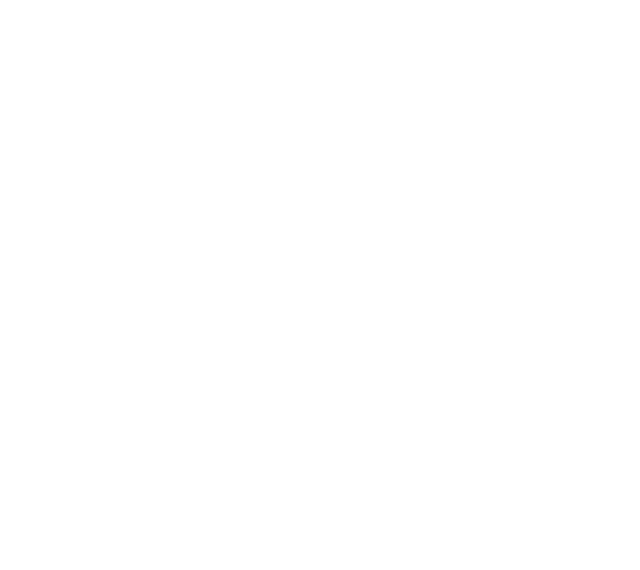
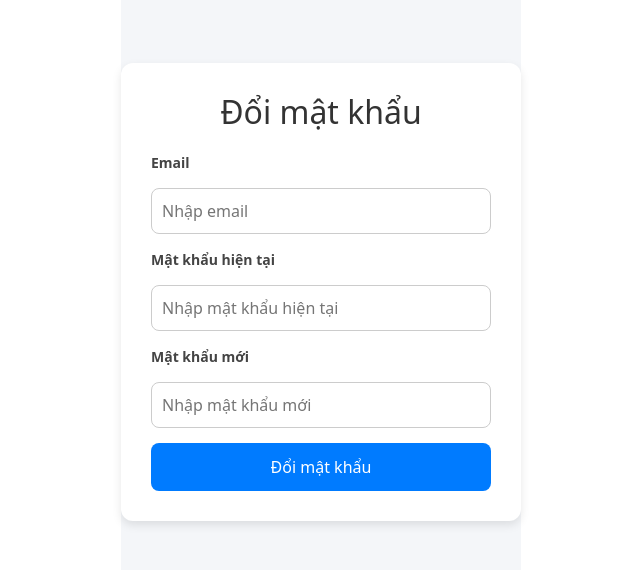
Before and after one commit to ducle322002/fe_SEP490, a React (Vite) app: page /changepass in a window 1280 px wide. Before the commit this address had no page. Shown: the part 140-710 px from the top of the page, without its empty margins (319-959 px from the left). Built offline with nearby package versions, Linux system fonts and the light colour scheme.

Commit message:
change password and ban account

```diff
--- a/src/App.jsx
+++ b/src/App.jsx
@@ -6,6 +6,7 @@
 
 import AdminDashboard from './pages/admin/AdminDashboard';
 import CreateAccount from './pages/admin/CreateAccount';
+import ChangePass from './pages/changePass/ChangePass';
 
 function App() {
 
@@ -17,6 +18,7 @@
         <Routes>
           <Route path="/" element={<Login />} />
           <Route path="/createuser" element={<CreateAccount />} />
+          <Route path="/changepass" element={<ChangePass />} />
           <Route path="/dashbroad" element={<AdminDashboard />} />
         </Routes>
         </BrowserRouter>
--- a/src/pages/admin/AdminDashboard.jsx
+++ b/src/pages/admin/AdminDashboard.jsx
@@ -1,13 +1,51 @@
 import React, { useEffect, useState } from "react";
 import "./AdminDashboard.css";
-import { getAllUsers } from "../../services/userApi";
+import { getAllUsers, toggleUserActive, UpdateUsers } from "../../services/userApi";
 import Navbar from "../../components/Navbar";
+import { useNavigate } from "react-router-dom";
 
 const AdminDashboard = () => {
   const [users, setUsers] = useState([]);
   const [loading, setLoading] = useState(false);
   const [error, setError] = useState("");
-  useEffect(() => {
+  const [showEditAccount, setShowEditAccount] = useState(false);
+  const [Account, setAccount] = useState({});
+  const navigation = useNavigate();
+const handleActive = async(user) => {
+    const newValue = !user.isActive;
+    const confirmMsg = newValue
+    ? `Bạn có chắc muốn mở khóa tài khoản "${user.name}" không?`
+    : `Bạn có chắc muốn khóa (ban) tài khoản "${user.name}" không?`;
+
+  if (!window.confirm(confirmMsg)) return;
+    try {
+
+        await toggleUserActive(user.id, newValue);
+        alert(`Tài khoản đã được ${newValue ? "mở khóa" : "khóa"} thành công!`);
+        fetchUsers();
+    } catch (error) {
+        alert("Cập nhật trạng thái thất bại: " + err.message);
+    }
+    };
+  const handleChange = (e) => {
+    setAccount({
+      ...Account,
+      [e.target.name]: e.target.value,
+    });
+  };
+
+  const handleEditAccount = async (e) => {
+    e.preventDefault();
+    try {
+      await UpdateUsers(Account.id, Account);
+      alert("Update successfully!");
+      setShowEditAccount(false);
+      fetchUsers();
+    } catch (err) {
+      alert("Update failed: " + err.message);
+    }
+  };
+
   const fetchUsers = async () => {
     setLoading(true);
     setError("");
@@ -21,8 +59,19 @@
     }
   };
 
+  useEffect(() => {
     fetchUsers();
   }, []);
+
+  const openEditPopup = (user) => {
+    setAccount(user);
+    setShowEditAccount(true);
+  };
+
+  const closePopup = () => {
+    setShowEditAccount(false);
+    setAccount({});
+  };
 
   return (
     <div className="dashboard-layout">
@@ -30,16 +79,16 @@
       <div className="dashboard-content">
         <div className="header">
           <h2>Quản Lý Tài Khoản</h2>
-          <a href="/createuser"><button className="create-btn">Tạo Tài Khoản</button></a>
+          <input
+            type="text"
+            className="search"
+            placeholder="Tìm kiếm "
+            ></input>
+          <a href="/createuser">
+            <button className="create-btn">Tạo Tài Khoản</button>
+          </a>
         </div>
-        <div className="filter-section">
-          <input type="text" placeholder="tìm kiếm" className="search-input" />
-          <select className="role-filter">
-            <option>All Roles</option>
-            <option>ADMIN</option>
-            <option>USER</option>
-          </select>
-        </div>
+
         {loading && <p className="loading-text">Đang tải dữ liệu...</p>}
         {error && <p className="error-text">{error}</p>}
         {!loading && !error && (
@@ -53,7 +102,7 @@
                   <th>Số Điện Thoại</th>
                   <th>Vai Trò</th>
                   <th>Trạng Thái</th>
-
+                  <th>Hành động</th>
                 </tr>
               </thead>
               <tbody>
@@ -74,15 +123,20 @@
                       <td>{user.roleName}</td>
                       <td>
   <span
-                          className={`status-icon ${
-                            user.isActive ? "active" : "inactive"
-                          }`}
+    className={`status-icon ${user.isActive ? "active" : "inactive"}`}
+    onClick={() => handleActive(user)}
+    style={{ cursor: "pointer" }}
   >
     {user.isActive ? "👁️" : "🚫"}
   </span>
 </td>
                       <td>
-                        <button className="update-btn">Cập nhật</button>
+                        <button
+                          className="update-btn"
+                          onClick={() => openEditPopup(user)}
+                        >
+                          Cập nhật
+                        </button>
                       </td>
                     </tr>
                   ))
@@ -97,13 +151,57 @@
             </table>
           </div>
         )}
-        <div className="pagination">
-          <button className="page-btn">1</button>
-          <button className="page-btn active">2</button>
-          <button className="page-btn">3</button>
+      </div>
 
+
+      {showEditAccount && (
+        <div className="popup-overlay">
+          <div className="popup">
+            <h3>Cập nhật tài khoản</h3>
+            <form onSubmit={handleEditAccount}>
+              <input
+                type="text"
+                name="name"
+                value={Account.name || ""}
+                onChange={handleChange}
+                placeholder="Họ và tên"
+              />
+              <input
+                type="email"
+                name="email"
+                value={Account.email || ""}
+                onChange={handleChange}
+                placeholder="Email"
+              />
+              <input
+                type="text"
+                name="phoneNumber"
+                value={Account.phoneNumber || ""}
+                onChange={handleChange}
+                placeholder="Số điện thoại"
+              />
+              <select
+                name="roleName"
+                value={Account.roleName || ""}
+                onChange={handleChange}
+              >
+                <option value="ADMIN">ADMIN</option>
+                <option value="USER">USER</option>
+                <option value="MANAGER">MANAGER</option>
+                <option value="SALES">SALES</option>
+              </select>
+              <div className="popup-actions">
+                <button type="submit" className="save-btn">
+                  Lưu
+                </button>
+                <button type="button" className="cancel-btn" onClick={closePopup}>
+                  Hủy
+                </button>
+              </div>
+            </form>
           </div>
         </div>
+      )}
     </div>
   );
 };
--- a/src/pages/admin/CreateAccount.css
+++ b/src/pages/admin/CreateAccount.css
@@ -40,7 +40,8 @@
 
 .signup-form input[type="email"],
 .signup-form input[type="password"],
-.signup-form input[type="phoneNumber"]
+.signup-form input[type="phoneNumber"],
+.signup-form input[type="text"]
  {
   width: 100%;
   padding: 12px;
@@ -53,7 +54,8 @@
 
 .signup-form input[type="email"]:focus,
 .signup-form input[type="phoneNumber"]:focus,
-.signup-form input[type="password"]:focus
+.signup-form input[type="password"]:focus,
+.signup-form input[type="text"]:focus
  {
   border-color: #4285f4;
 }
--- a/src/pages/admin/CreateAccount.jsx
+++ b/src/pages/admin/CreateAccount.jsx
@@ -100,6 +100,7 @@
         </form>
 
       </div>
+
     </div>
   );
 };
--- /dev/null
+++ b/src/pages/changePass/ChangePass.css
@@ -0,0 +1,71 @@
+.change-password-container {
+  display: flex;
+  justify-content: center;
+  align-items: center;
+  min-height: 100vh;
+  background: #f4f6f9;
+}
+
+.change-password-box {
+  background: #fff;
+  padding: 30px;
+  border-radius: 12px;
+  box-shadow: 0px 4px 10px rgba(0, 0, 0, 0.1);
+  width: 400px;
+  text-align: center;
+}
+
+.change-password-box h2 {
+  margin-bottom: 20px;
+  color: #333;
+}
+
+.change-password-form {
+  display: flex;
+  flex-direction: column;
+  gap: 15px;
+}
+
+.change-password-form label {
+  text-align: left;
+  font-weight: bold;
+  font-size: 14px;
+  color: #444;
+}
+
+.change-password-form input {
+  padding: 10px;
+  border: 1px solid #ccc;
+  border-radius: 8px;
+  outline: none;
+  transition: border 0.2s ease-in-out;
+}
+
+.change-password-form input:focus {
+  border-color: #007bff;
+}
+
+.change-password-form button {
+  padding: 12px;
+  background: #007bff;
+  border: none;
+  border-radius: 8px;
+  color: white;
+  font-size: 16px;
+  cursor: pointer;
+  transition: background 0.3s ease;
+}
+
+.change-password-form button:hover {
+  background: #0056b3;
+}
+
+.message {
+  margin-top: 15px;
+  font-size: 14px;
+  color: green;
+}
+
+.message.error {
+  color: red;
+}
--- /dev/null
+++ b/src/pages/changePass/ChangePass.jsx
@@ -0,0 +1,74 @@
+import React, { useState } from 'react';
+import { changePassword } from '../../services/authApi';
+import './ChangePass.css';
+import { useNavigate } from 'react-router-dom';
+const ChangePass = () => {
+
+  const [email, setEmail] = useState("");
+  const [currentPassword, setCurrentPassword] = useState("");
+  const [newPassword, setNewPassword] = useState("");
+  const [loading, setLoading] = useState(false);
+  const [message, setMessage] = useState("");
+const navigate = useNavigate();
+  const handleChangePassword = async (e) => {
+    e.preventDefault();
+    setMessage("");
+    setLoading(true);
+
+    try {
+      await changePassword(email, currentPassword, newPassword);
+      setMessage("✅ Mật khẩu đã được thay đổi thành công!");
+      setEmail("");
+      setCurrentPassword("");
+      setNewPassword("");
+      navigate('/');
+    } catch (error) {
+      setMessage("❌ " + error.message);
+    } finally {
+      setLoading(false);
+    }
+  };
+
+  return (
+    <div className="change-password-container">
+      <div className="change-password-box">
+        <h2>Đổi mật khẩu</h2>
+        <form onSubmit={handleChangePassword} className="change-password-form">
+          <label>Email</label>
+          <input
+            type="email"
+            placeholder="Nhập email"
+            value={email}
+            onChange={(e) => setEmail(e.target.value)}
+            required
+          />
+
+          <label>Mật khẩu hiện tại</label>
+          <input
+            type="password"
+            placeholder="Nhập mật khẩu hiện tại"
+            value={currentPassword}
+            onChange={(e) => setCurrentPassword(e.target.value)}
+            required
+          />
+
+          <label>Mật khẩu mới</label>
+          <input
+            type="password"
+            placeholder="Nhập mật khẩu mới"
+            value={newPassword}
+            onChange={(e) => setNewPassword(e.target.value)}
+            required
+          />
+
+          <button type="submit" disabled={loading}>
+            {loading ? "Đang xử lý..." : "Đổi mật khẩu"}
+          </button>
+        </form>
+        {message && <p className="message">{message}</p>}
+      </div>
+    </div>
+  );
+};
+
+export default ChangePass;
--- a/src/pages/login/Login.css
+++ b/src/pages/login/Login.css
@@ -40,7 +40,7 @@
 .login-form label {
   font-size: 14px;
   color: #333;
-  display: block;
+  display: flex;
   margin-bottom: 8px;
 }
 .login-form input {
--- a/src/pages/login/Login.jsx
+++ b/src/pages/login/Login.jsx
@@ -18,7 +18,7 @@
       localStorage.setItem("token", data.token);
       alert("Login successful!");
       console.log("User data:", data);
-      navigate('/dashboard');
+      navigate('/dashbroad');
     } catch (err) {
       setError(err.message);
     } finally {
@@ -68,7 +68,7 @@
           </button>
 
           <p className="signup-link">
-            Forgot password? <a >Reset</a>
+             <a href="/changepass" style={{color:'blue',textDecoration:'none'}}>Đổi Mật khẩu?</a>
           </p>
         </form>
       </div>
```
Also changed, not shown: src/pages/admin/AdminDashboard.css (+54 -1 lines), src/services/authApi.js (+16 -0 lines), src/services/userApi.js (+17 -1 lines). Lines whose indentation alone changed are shown as unchanged.
